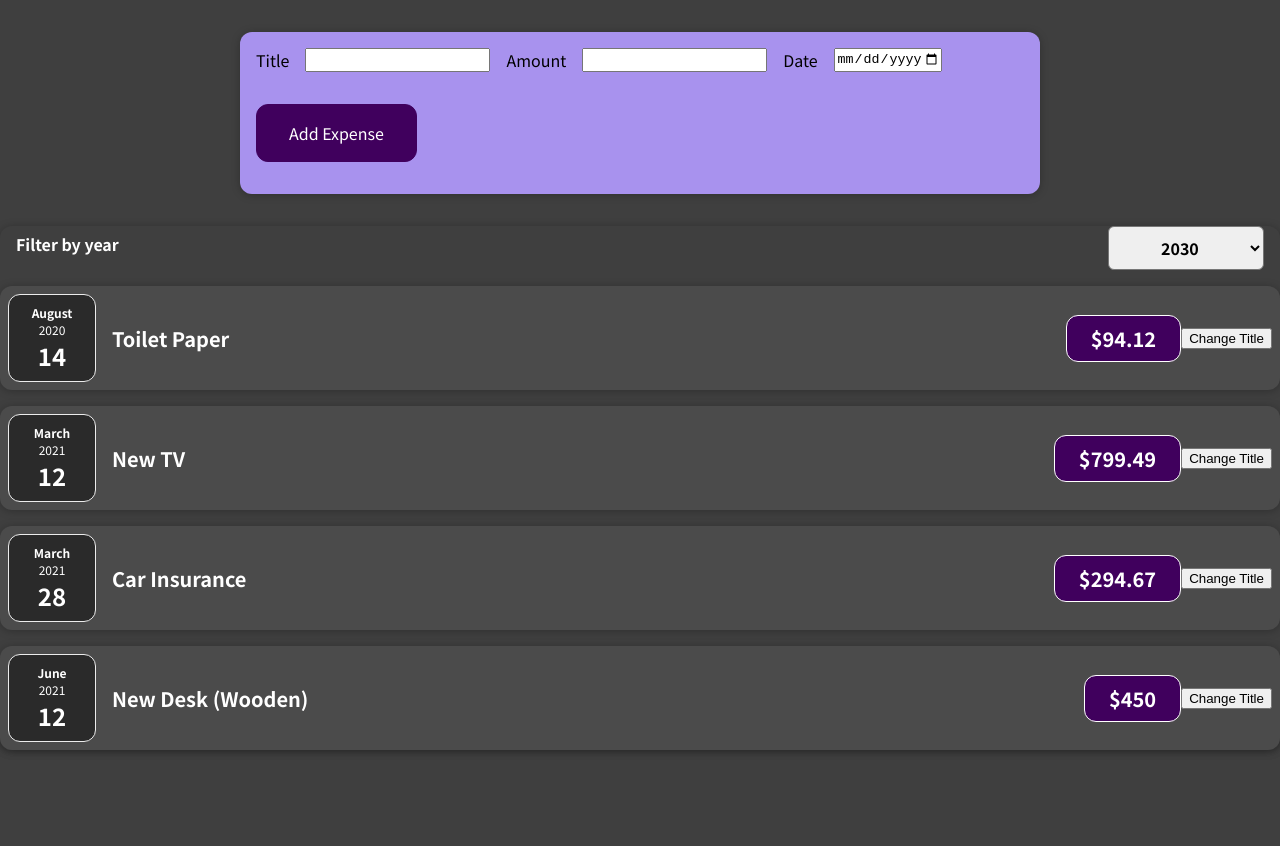
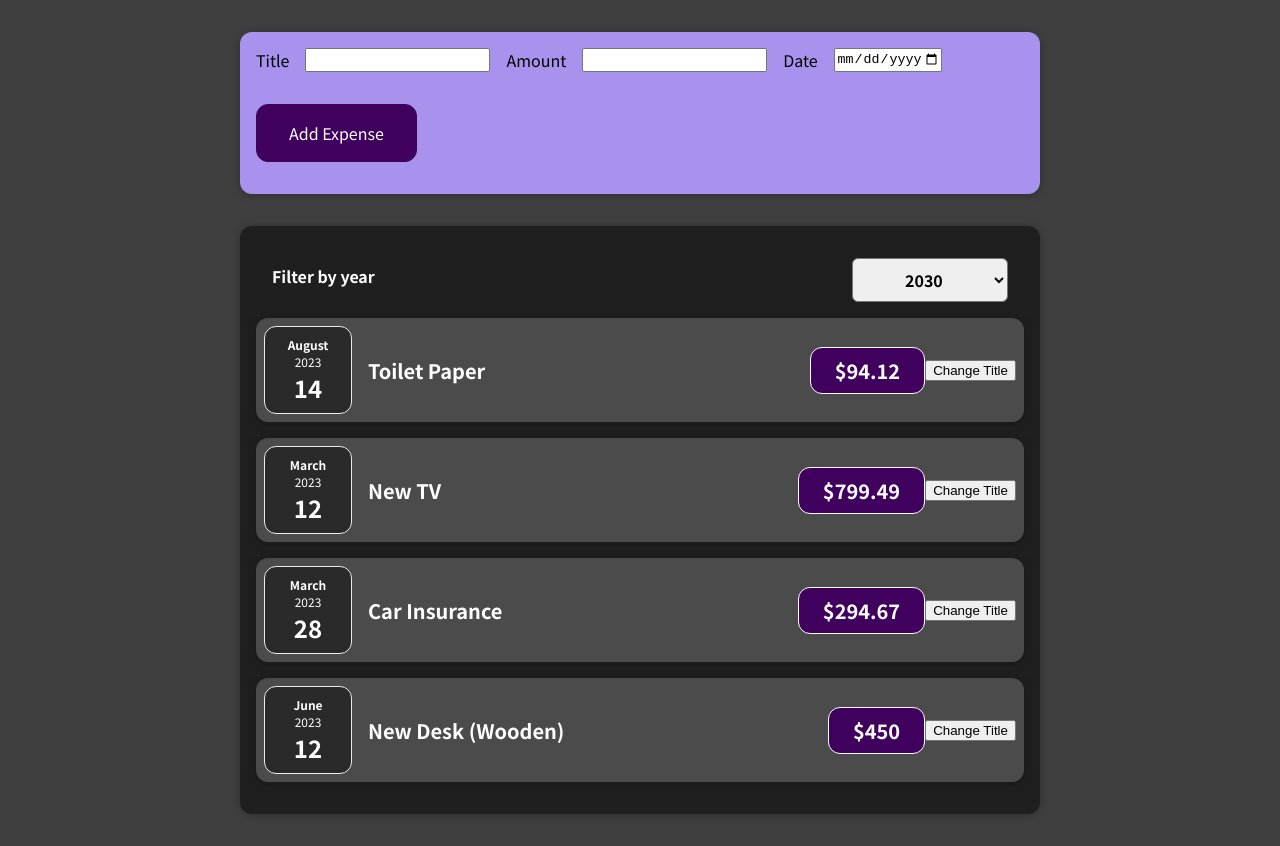
Before and after one commit to JoyUmoekpo/Unit-1-Expense-Tracker, a React (Create React App) app in the folder expense-tracker/: page / in a window 1280 px wide. Before the commit the page ends 800 px from the top, so only its background shows below. Built offline with nearby package versions, Linux system fonts and the light colour scheme.

Commit message:
Added statedul lists

```diff
--- a/expense-tracker/src/App.js
+++ b/expense-tracker/src/App.js
@@ -1,35 +1,38 @@
-import React from "react";
+import React, { useState } from 'react';
 
-import NewExpense from "./components/NewExpense/NewExpense";
-import Expenses from "./components/Expenses/Expenses";
+import NewExpense from './components/NewExpense/NewExpense';
+import Expenses from './components/Expenses/Expenses';
 
-function App() {
-	const expenses = [
+const DUMMY_EXPENSES = [
   {
-			id: "e1",
-			title: "Toilet Paper",
+    id: 'e1',
+    title: 'Toilet Paper',
     amount: 94.12,
-			date: new Date(2020, 7, 14),
+    date: new Date(2023, 7, 14),
   },
-		{ id: "e2", title: "New TV", amount: 799.49, date: new Date(2021, 2, 12) },
+  { id: 'e2', title: 'New TV', amount: 799.49, date: new Date(2023, 2, 12) },
   {
-			id: "e3",
-			title: "Car Insurance",
+    id: 'e3',
+    title: 'Car Insurance',
     amount: 294.67,
-			date: new Date(2021, 2, 28),
+    date: new Date(2023, 2, 28),
   },
   {
-			id: "e4",
-			title: "New Desk (Wooden)",
+    id: 'e4',
+    title: 'New Desk (Wooden)',
     amount: 450,
-			date: new Date(2021, 5, 12),
+    date: new Date(2023, 5, 12),
   },
 ];
 
+const App = () => {
+  const [expenses, setExpenses] = useState(DUMMY_EXPENSES);
+
   const addExpenseHandler = (expense) => {
-		console.log('In App.js');
-		console.log(expense)
-	}
+    setExpenses((prevExpenses) => {
+      return [expense, ...prevExpenses];
+    });
+  };
 
   return (
     <div>
@@ -37,6 +40,6 @@ function App() {
       <Expenses items={expenses} />
     </div>
   );
-}
+};
 
 export default App;
--- a/expense-tracker/src/components/Expenses/Expenses.js
+++ b/expense-tracker/src/components/Expenses/Expenses.js
@@ -1,11 +1,12 @@
-import React, { useState } from "react";
-import ExpensesFilter from "./ExpensesFilter";
-import ExpenseItem from "../Expenses/ExpenseItem";
-import Card from "../UI/Card";
-import "../Expenses/ExpenseDate.css";
+import React, { useState } from 'react';
+
+import ExpenseItem from './ExpenseItem';
+import Card from '../UI/Card';
+import ExpensesFilter from './ExpensesFilter';
+import './Expenses.css';
 
 const Expenses = (props) => {
-	const [filteredYear, setFilteredYear] = useState("2023 ");
+  const [filteredYear, setFilteredYear] = useState('2020');
 
   const filterChangeHandler = (selectedYear) => {
     setFilteredYear(selectedYear);
@@ -13,7 +14,7 @@ const Expenses = (props) => {
 
   return (
     <div>
-			<Card className="expenses">
+      <Card className='expenses'>
         <ExpensesFilter
           selected={filteredYear}
           onChangeFilter={filterChangeHandler}
```
Lines whose indentation alone changed are shown as unchanged.
